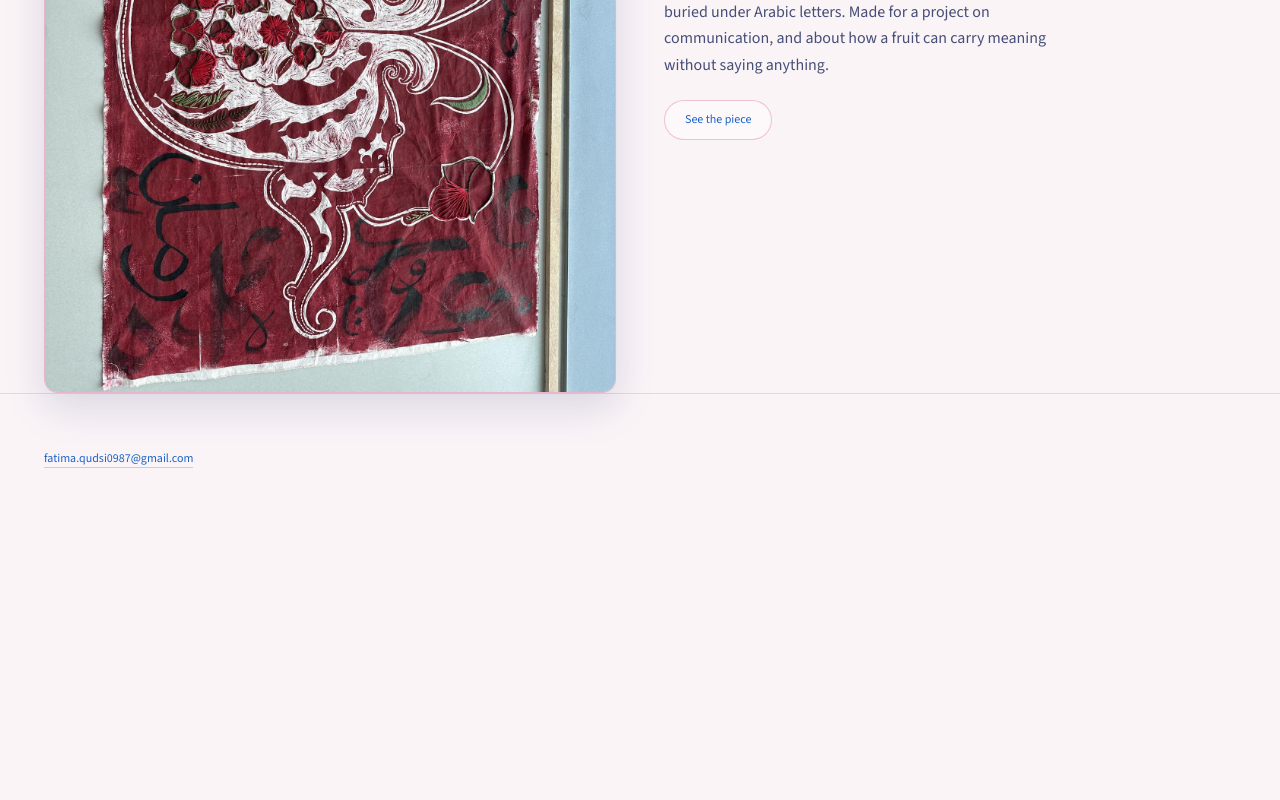
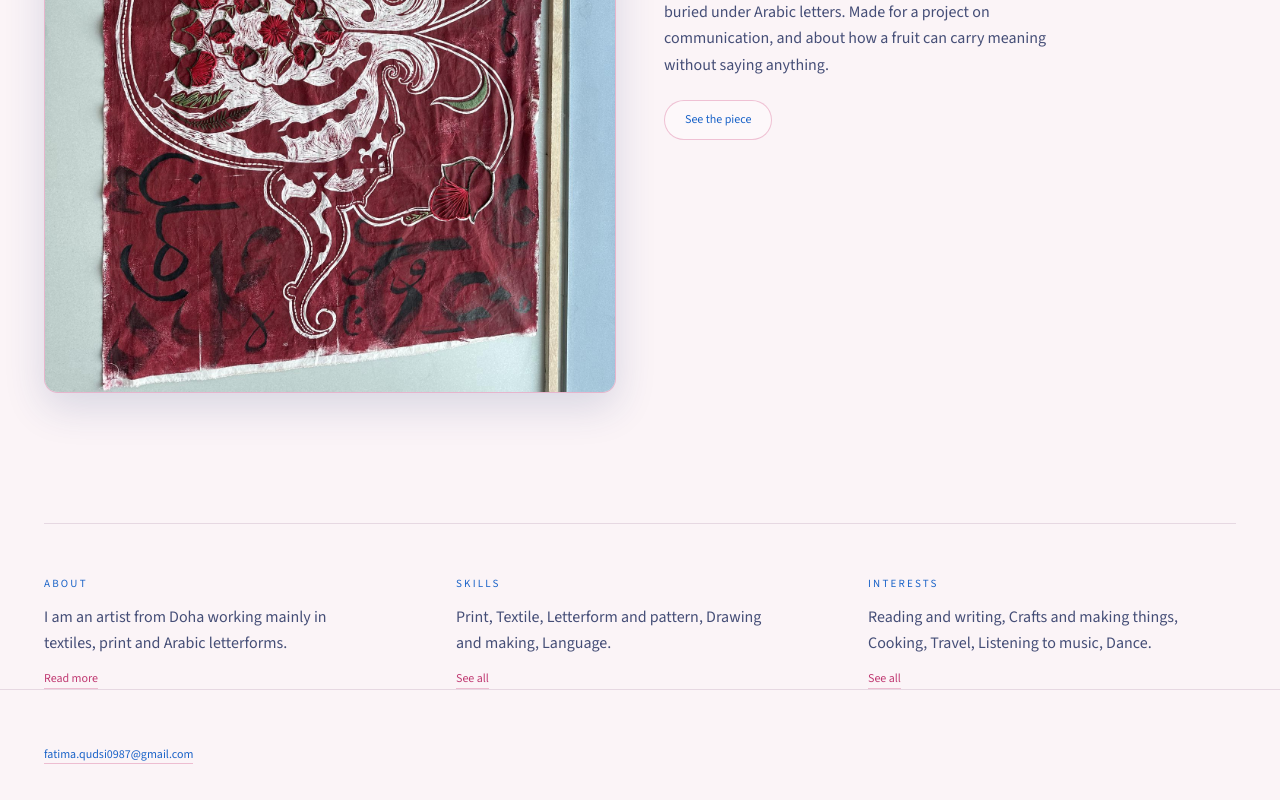
Before and after one commit to fq0987/fq0987.github.io, a Next.js app: page / in a window 1280 px wide. Shown: the part 1161-1961 px from the top of the page. Before the commit the page ends 1669 px from the top, so only its background shows below. Built offline with nearby package versions, Linux system fonts and the light colour scheme.

Commit message:
Add first pass home page, in world 404 and route transition

```diff
--- a/src/app/page.tsx
+++ b/src/app/page.tsx
@@ -3,7 +3,7 @@ import type { Metadata } from "next";
 import GlassImage from "@/components/GlassImage";
 import SiteFooter from "@/components/SiteFooter";
 import SiteNav from "@/components/SiteNav";
-import { projects, site } from "@/lib/content";
+import { about, interests, projects, site, skillGroups } from "@/lib/content";
 
 export const metadata: Metadata = {
   title: `${site.name}`,
@@ -63,6 +63,36 @@ export default function Home() {
             </div>
           </section>
         ) : null}
+
+        <section className="strip">
+          <div className="strip__col">
+            <h2 className="strip__title">About</h2>
+            <p className="strip__body">{about.intro}</p>
+            <Link href="/about" className="strip__link">
+              Read more
+            </Link>
+          </div>
+
+          <div className="strip__col">
+            <h2 className="strip__title">Skills</h2>
+            <p className="strip__body">
+              {skillGroups.map((group) => group.title).join(", ")}.
+            </p>
+            <Link href="/skills" className="strip__link">
+              See all
+            </Link>
+          </div>
+
+          <div className="strip__col">
+            <h2 className="strip__title">Interests</h2>
+            <p className="strip__body">
+              {interests.map((interest) => interest.title).join(", ")}.
+            </p>
+            <Link href="/interests" className="strip__link">
+              See all
+            </Link>
+          </div>
+        </section>
       </main>
 
       <SiteFooter />
@@ -155,6 +185,42 @@ export default function Home() {
           text-decoration: none;
         }
         .feature__link:hover { background: var(--pane); }
+
+        .strip {
+          margin: clamp(64px, 11vw, 130px) 0 0;
+          padding-top: clamp(32px, 5vw, 52px);
+          border-top: 1px solid var(--line);
+          display: grid;
+          gap: clamp(28px, 4vw, 44px);
+        }
+        @media (min-width: 780px) {
+          .strip { grid-template-columns: repeat(3, minmax(0, 1fr)); }
+        }
+        .strip__title {
+          margin: 0 0 12px;
+          font-family: var(--font-meta), ui-monospace, monospace;
+          font-size: 11px;
+          font-weight: 400;
+          letter-spacing: 0.2em;
+          text-transform: uppercase;
+          color: var(--azure-deep);
+        }
+        .strip__body {
+          margin: 0;
+          max-width: 42ch;
+          line-height: 1.62;
+          color: var(--ink-soft);
+        }
+        .strip__link {
+          display: inline-block;
+          margin-top: 14px;
+          font-family: var(--font-meta), ui-monospace, monospace;
+          font-size: 12px;
+          color: var(--rose-deep);
+          text-decoration: none;
+          border-bottom: 1px solid var(--glass-edge);
+        }
+        .strip__link:hover { color: var(--azure-deep); }
       `}</style>
     </>
   );
```
